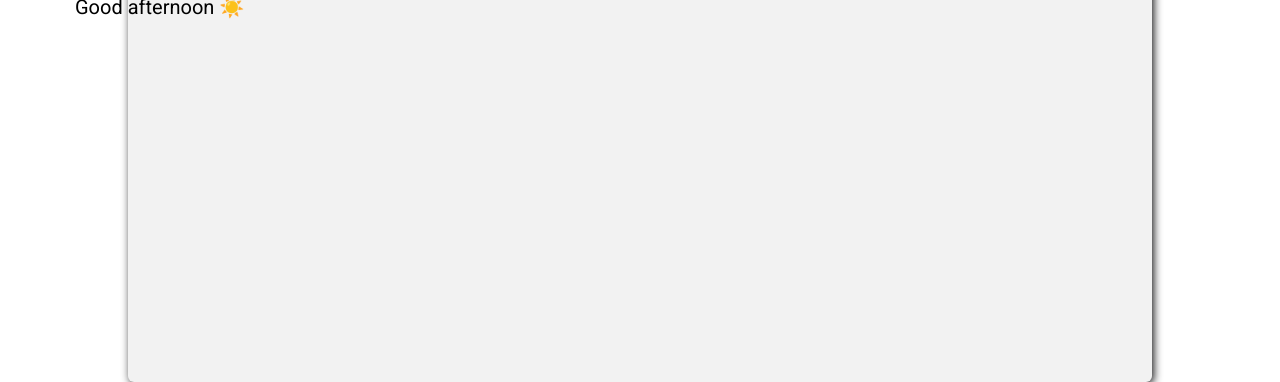
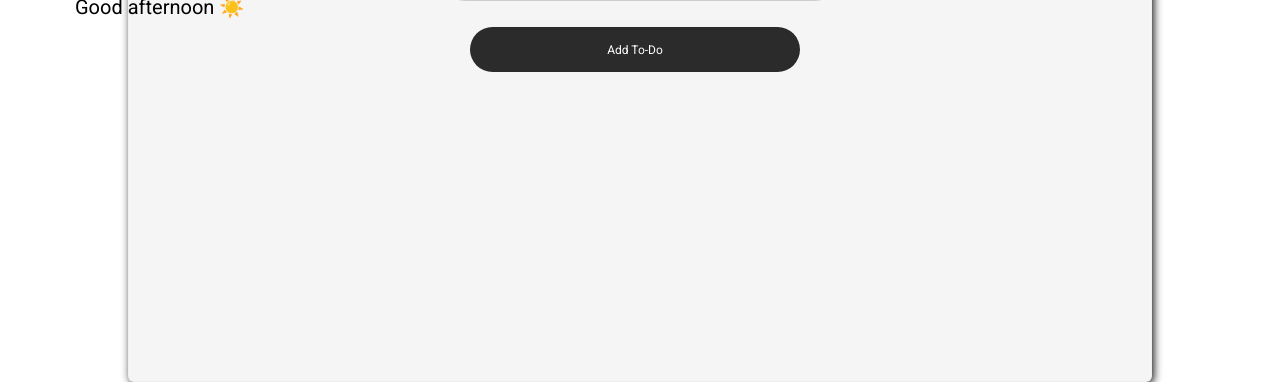
Before and after one commit to TaffanM/To-Do-List-Web, a plain HTML site: page index.html in a window 1280 px wide. Shown: the part 522-904 px from the top of the page. Drawn offline with Linux system fonts and the light colour scheme.

Commit message:
Add button

```diff
--- a/css/style.css
+++ b/css/style.css
@@ -74,22 +74,23 @@
     width: 1024px;
     max-width: 95%;
     height: calc(100vh - 314px);
-    background: #f2f2f2;
-    border: 1 px solid rgba(219, 219, 219, 0.8);
+    background: #f5f5f5;
+    border: 1px solid rgba(240, 239, 239, 0.8);
     border-radius: 6px;
     display: flex;
     box-shadow: 2px 2px 8px rgb(26, 26, 27);
+    justify-content: center;
 }
 
 #new-task-input {
-    display: block;
-    width: 500px;
-    height: 36px;
+    display: grid;
+    width: 400px;
+    height: 50px;
     color: black;
     border-radius: 50px;
     border-color: rgba(182, 182, 182, 0.62);
-    position: absolute;
-    margin: auto;
+    position: relative;
+    margin-top: 50px;
     padding: 5px;
     padding-left: 15px;
     box-shadow: 0px 4px rgba(182, 182, 182, 0.62);
@@ -116,3 +117,30 @@ input[type="text"] {
     border-color: rgba(182, 182, 182, 0.62);
     outline: none;
 }
+
+#button-task-input {
+    position: absolute;
+    margin-top: 30px;
+    display: table;
+    float: none;
+    width: 330px;
+    height: 45px;
+    border-radius: 50px;
+    padding: 5px;
+    border: none;
+    margin-left: 30px;
+    background-color: #2b2b2b;
+    color: white;
+    font-size: 12px;
+    font-style: bold;
+    transition-duration: 0.5s;
+}
+
+#button-task-input:hover {
+    opacity: 0.8;
+
+}
+
+#button-task-input:active {
+    opacity: 0.6;
+}
--- a/index.html
+++ b/index.html
@@ -28,6 +28,7 @@
     <section id="todo-section">
         <div class="input-to-do">
             <input type="text" id="new-task-input" placeholder="What to do now.....">
+            <input type="button" class="button" id="button-task-input" value="Add To-Do">
         </div>
     </section>
 
```
